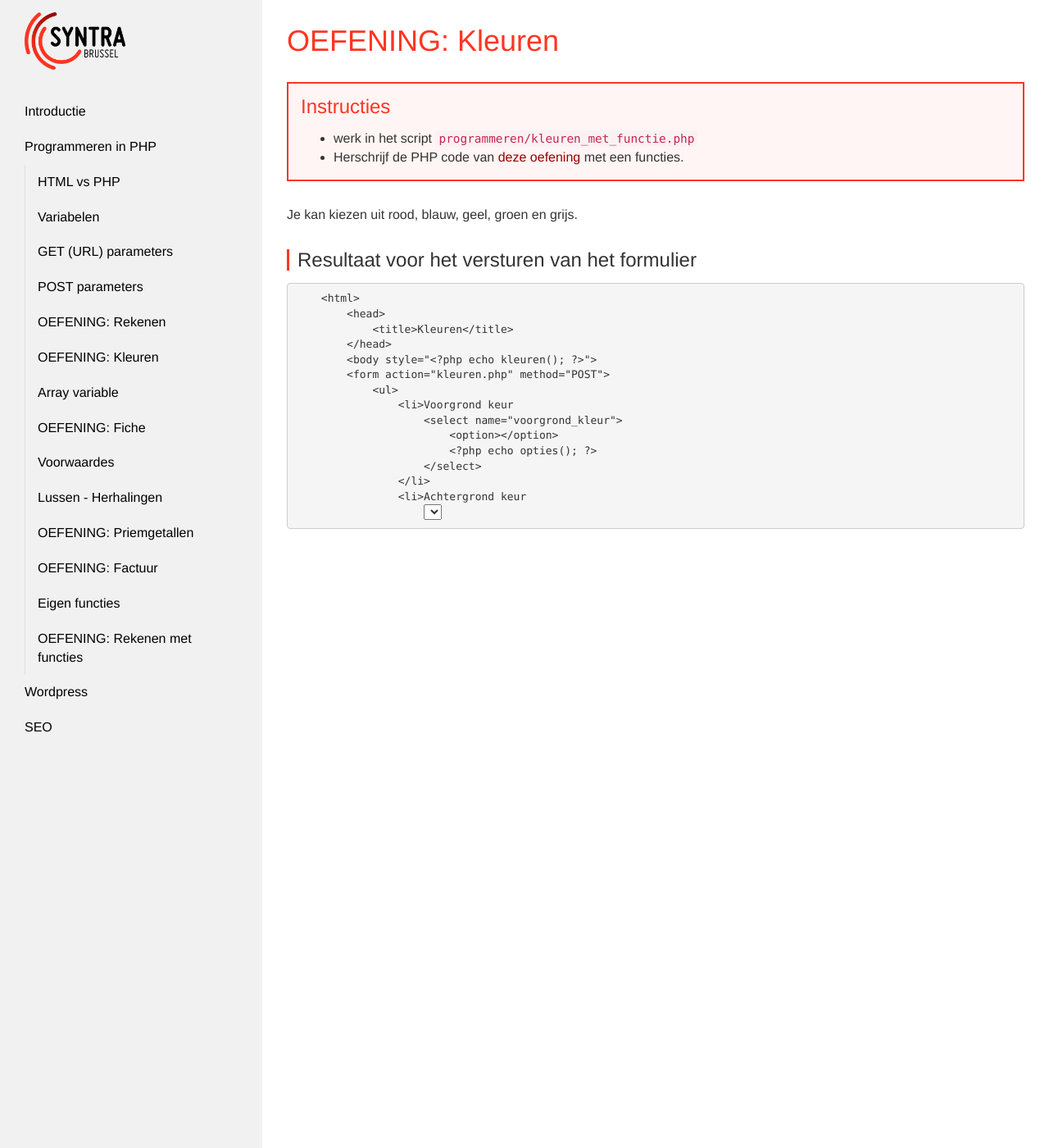
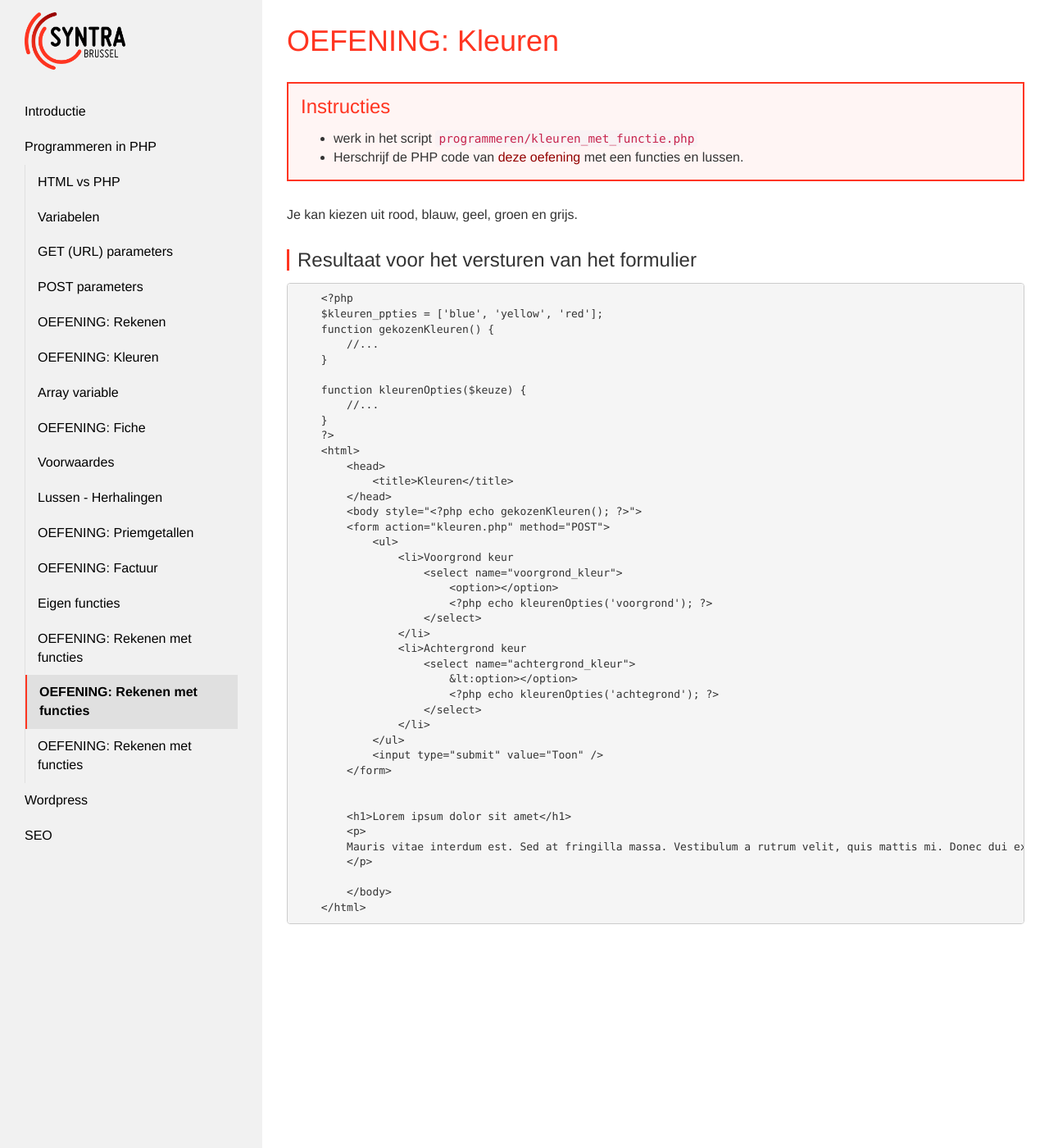
Before and after one commit to Syntra-Brussel/dynamische-webtechnieken, a Jekyll site: the page built from programmeren/oefening-kleuren-met-functies.md, in a window 1280 px wide and 1400 px high. Shown: the whole window at 82% size. Built offline with Jekyll 4.4.1, drawn with Linux system fonts in a browser that asks for light colours; nearby versions of some CDN libraries; a script that is not in the unit is left out.

Commit message:
oefeningen met functies

```diff
--- a/_data/navigation.yml
+++ b/_data/navigation.yml
@@ -66,6 +66,12 @@
       - url: /programmeren/oefening-rekenen-met-functies
         published: 'yes'
         title: 'OEFENING: Rekenen met functies'
+      - url: /programmeren/oefening-kleuren-met-functies
+        published: 'yes'
+        title: 'OEFENING: Rekenen met functies'
+      - url: /programmeren/priemgetallen-met-functies
+        published: 'yes'
+        title: 'OEFENING: Rekenen met functies'
       - url: /programmeren/php-functies
         published: 'no'
         title: 'Ingebouwde PHP functies'
--- a/programmeren/oefening-kleuren-met-functies.md
+++ b/programmeren/oefening-kleuren-met-functies.md
@@ -8,7 +8,7 @@
     <h3>Instructies</h3>
     <ul>
         <li>werk in het script <code>programmeren/kleuren_met_functie.php</code></li>
-        <li>Herschrijf de PHP code van <a href="/dynamische-webtechnieken/programmeren/oefening-kleuren">deze oefening</a> met een functies.</li>
+        <li>Herschrijf de PHP code van <a href="/dynamische-webtechnieken/programmeren/oefening-kleuren">deze oefening</a> met een functies en lussen.</li>
     </ul>
 </div>
 
@@ -16,23 +16,33 @@
 
 ### Resultaat voor het versturen van het formulier
 <pre data-enlighter-theme="beyond" data-enlighter-language="php">
+    &lt;?php
+    $kleuren_ppties = ['blue', 'yellow', 'red'];
+    function gekozenKleuren() {
+        //...
+    }
+
+    function kleurenOpties($keuze) {
+        //...
+    }
+    ?&gt;
     &lt;html&gt;
         &lt;head&gt;
-            &lt;title&gt;Kleuren</title&gt;
+            &lt;title&gt;Kleuren&lt;/title&gt;
         &lt;/head&gt;
-        &lt;body style="&lt;?php echo kleuren(); ?&gt;"&gt;
+        &lt;body style="&lt;?php echo gekozenKleuren(); ?&gt;"&gt;
         &lt;form action="kleuren.php" method="POST"&gt;
             &lt;ul&gt;
                 &lt;li&gt;Voorgrond keur
                     &lt;select name="voorgrond_kleur"&gt;
                         &lt;option&gt;&lt;/option&gt;
-                        &lt;?php echo opties(); ?&gt;
-                    &lt;/select>
-                &lt;/li>
+                        &lt;?php echo kleurenOpties('voorgrond'); ?&gt;
+                    &lt;/select&gt;
+                &lt;/li&gt;
                 &lt;li>Achtergrond keur
-                    <select name="achtergrond_kleur">
+                    &lt;select name="achtergrond_kleur"&gt;
                         &lt:option&gt;&lt;/option&gt;
-                        &lt;?php echo opties(); ?&gt;
+                        &lt;?php echo kleurenOpties('achtegrond'); ?&gt;
                     &lt;/select&gt;
                 &lt;/li&gt;
             &lt;/ul&gt;
```
